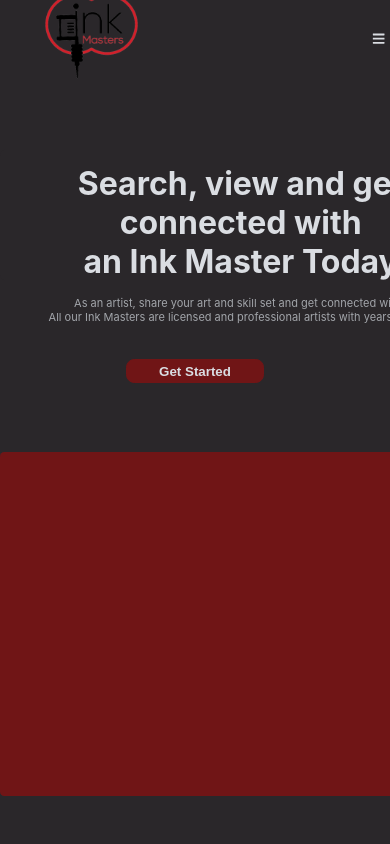
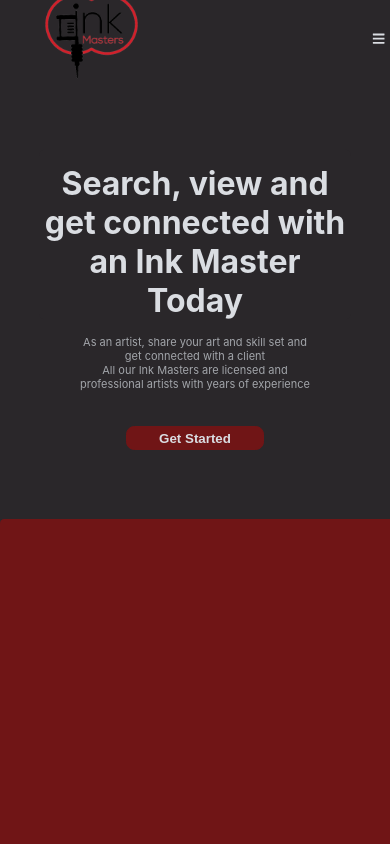
Before and after one commit to omaomach/myBarber-frontend, a React (Create React App) app: page / in a window 390 px wide. Shown: the top 844 px of the page. Built offline with nearby package versions, Linux system fonts and the light colour scheme.

Commit message:
Make the hero section responsive

```diff
--- a/src/styles/landing.css
+++ b/src/styles/landing.css
@@ -36,7 +36,7 @@
 
 .holder {
     background-color: var(--mainColor);
-    width: 43.75rem;
+    width: 80vw;
     border-radius: 0.625rem;
     margin-top: 6.25rem;
     margin-left: auto;
@@ -45,7 +45,7 @@
 
 .holder-1 {
     background-color: var(--mainColor);
-    width: 46.875rem;
+    width: 60vw;
     border-radius: 0.625;
     margin-top: 1.375rem;
     margin-left: auto;
```
